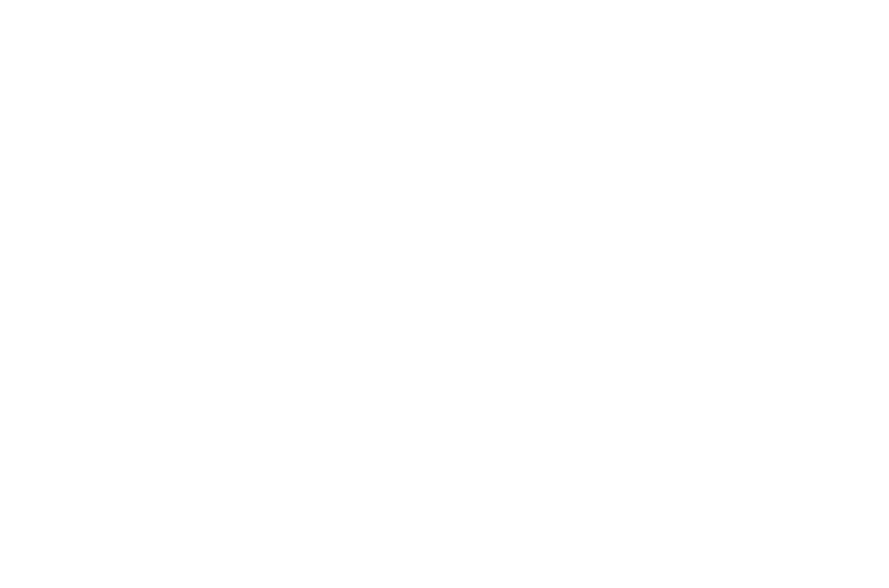
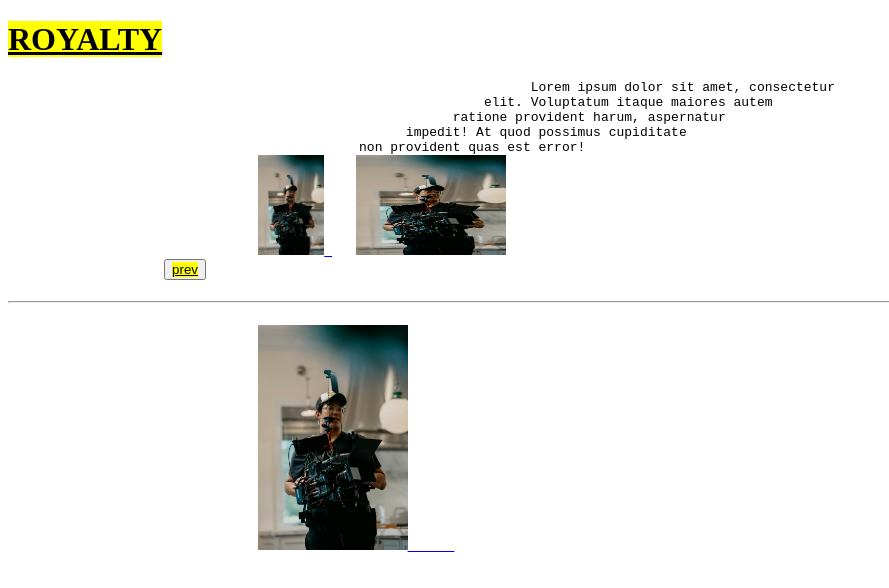
Before and after one commit to B-crea08082006/B-crea-Front-Course, a plain HTML site: page copy-folder/html/exercise/ex3-copy.html in a window 1280 px wide. Shown: the whole page, without its empty margins (0-889 px from the left). Drawn offline with Linux system fonts and the light colour scheme.

Commit message:
classwork 14-12-2024

```diff
--- a/copy-folder/html/exercise/ex3-copy.html
+++ b/copy-folder/html/exercise/ex3-copy.html
@@ -9,6 +9,20 @@
 
 <body>
 
+    <h1>
+        <mark><ins>ROYALTY</ins></mark>
+    </h1>
+
+    <pre>
+                                                                   Lorem ipsum dolor sit amet, consectetur
+                                                             elit. Voluptatum itaque maiores autem
+                                                         ratione provident harum, aspernatur
+                                                   impedit! At quod possimus cupiditate
+                                             non provident quas est error!
+                                <a href="https://www.unsplash.com" target="_blank"><img src="/img/2.jpg" ait=""width height="100px"> </a>   <a href="https://www.unsplash.com" target="_blank"><img src="/img/2.jpg" alt="" width="150px" height="100px"></a>
+                    <button><mark><ins>prev</ins></mark></button>
+                    <hr>
+                                <a href="https://www.unsplash.com" target="_blank"><img src="/img/2.jpg" alt=""width="150px"height"100px"</a>
 </body>
 
 </html>
```
Also changed, not shown: copy-folder/html/exercise/ex4-copy.html (+2 -10 lines), html/exercise/ex3.html (added, +36 -0 lines), html/exercise/ex4.html (+7 -7 lines).
